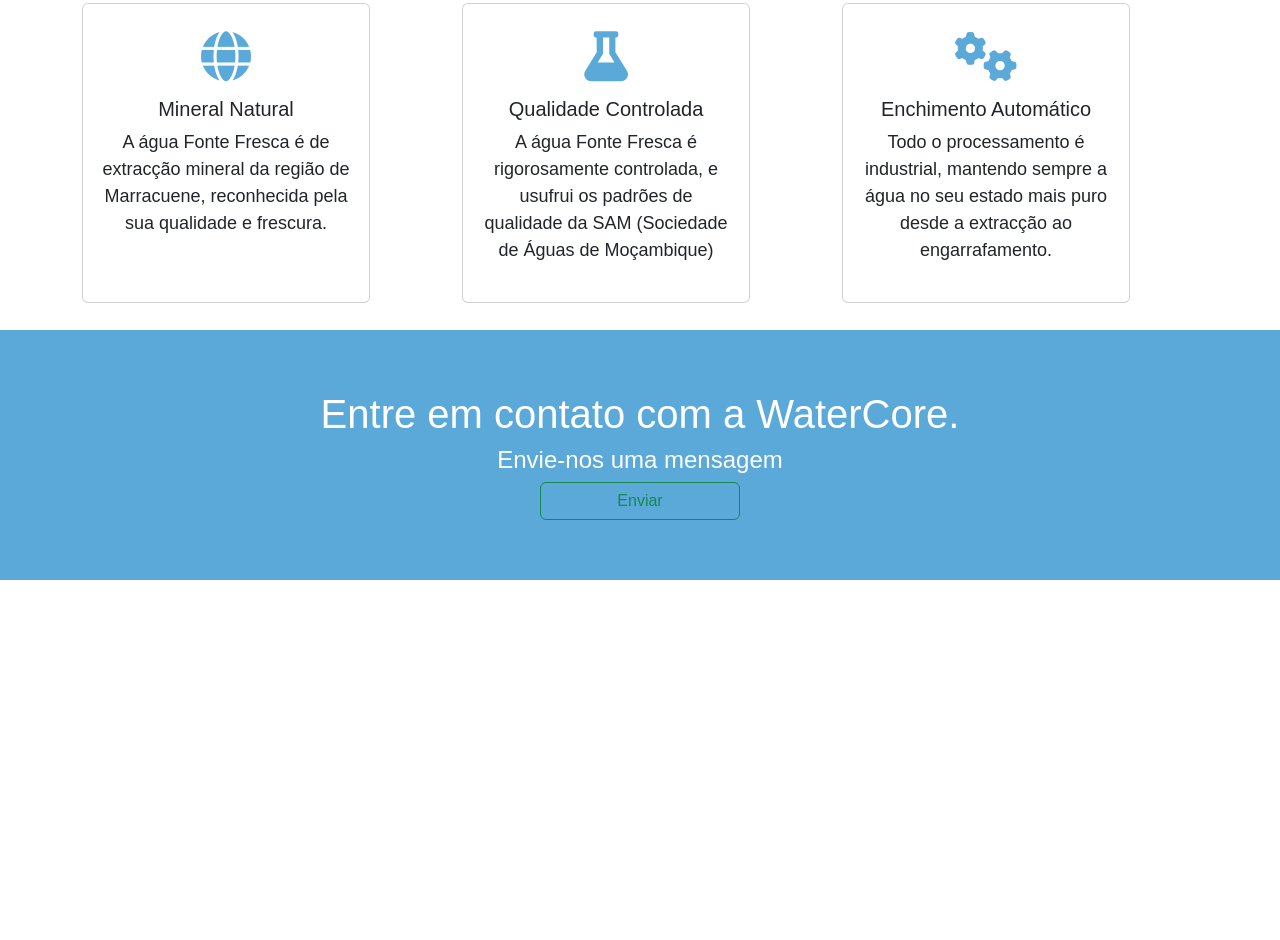
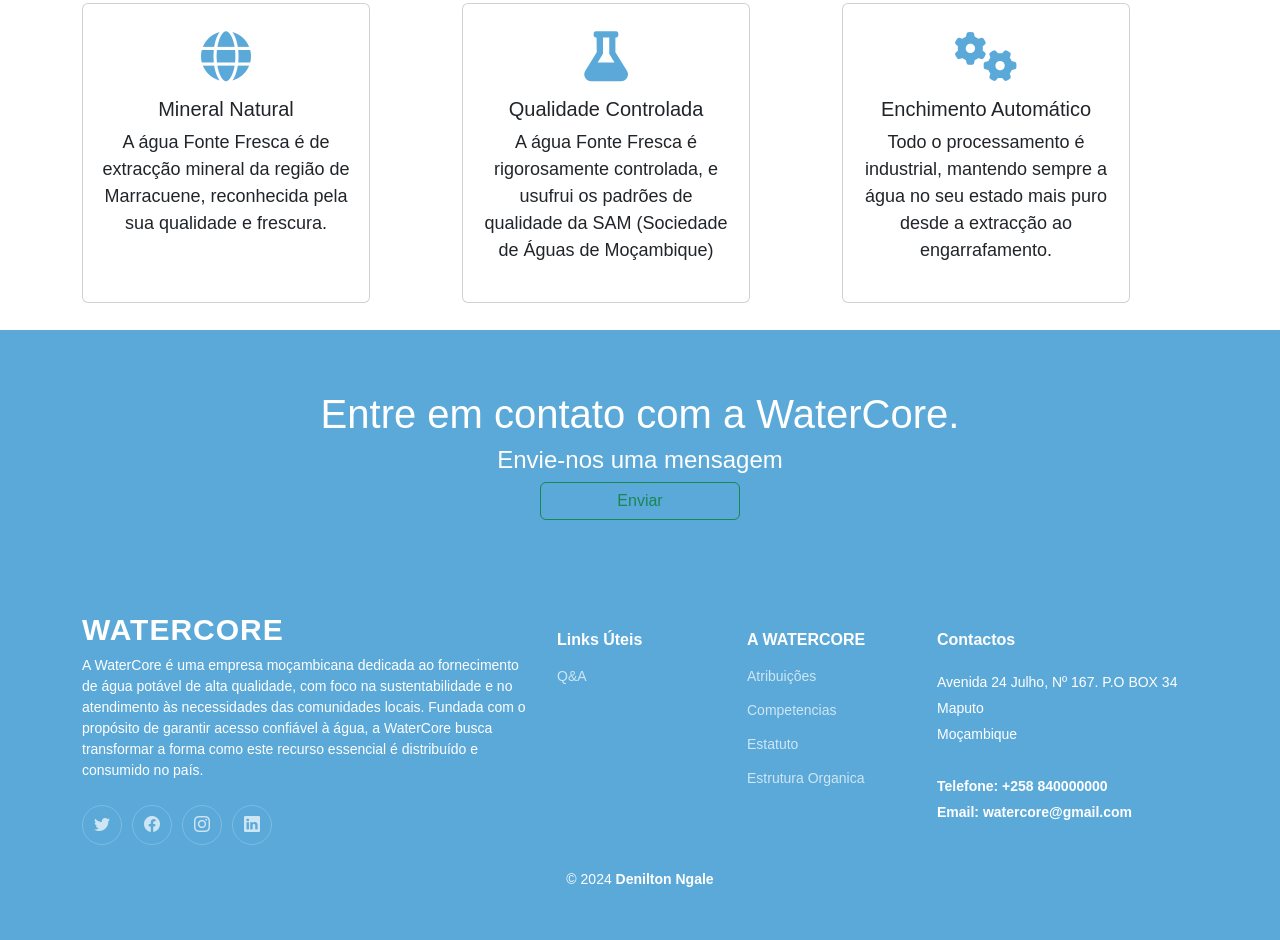
Before and after one commit to SH4RKOzin/WaterCore, a plain HTML site: page index.html in a window 1280 px wide. Shown: the part 693-1633 px from the top of the page. Before the commit the page ends 1273 px from the top, so only its background shows below. Drawn offline with nearby package versions, Linux system fonts and the light colour scheme.

Commit message:
Add files via upload

```diff
--- a/assets/css/index.css
+++ b/assets/css/index.css
@@ -102,3 +102,125 @@
       right: 0;
       margin: auto;
     }
+
+
+
+
+
+
+
+
+
+/* rodape */
+.footer {
+  font-size: 14px;
+  background-color:var(--fonte1) ;
+  padding: 50px 0;
+  color: white;
+}
+
+.footer .footer-info .logo {
+  line-height: 0;
+  margin-bottom: 25px;
+}
+
+.footer .footer-info .logo img {
+  max-height: 40px;
+  margin-right: 6px;
+}
+
+.footer .footer-info .logo span {
+  font-size: 30px;
+  font-weight: 700;
+  letter-spacing: 1px;
+  color: #fff;
+  font-family: var(--preto);
+}
+
+.footer .footer-info p {
+  font-size: 14px;
+  font-family: var(--preto);
+}
+
+.footer .social-links a {
+  display: flex;
+  align-items: center;
+  justify-content: center;
+  width: 40px;
+  height: 40px;
+  border-radius: 50%;
+  border: 1px solid rgba(255, 255, 255, 0.2);
+  font-size: 16px;
+  color: rgba(255, 255, 255, 0.7);
+  margin-right: 10px;
+  transition: 0.3s;
+}
+
+.footer .social-links a:hover {
+  color: var(--amarelo);
+  border-color: #fff;
+}
+
+.footer h4 {
+  font-size: 16px;
+  font-weight: bold;
+  position: relative;
+  padding-bottom: 12px;
+}
+
+.footer .footer-links {
+  margin-bottom: 30px;
+}
+
+.footer .footer-links ul {
+  list-style: none;
+  padding: 0;
+  margin: 0;
+}
+
+.footer .footer-links ul i {
+  padding-right: 2px;
+  color: rgba(0, 131, 116, 0.8);
+  font-size: 12px;
+  line-height: 0;
+}
+
+.footer .footer-links ul li {
+  padding: 10px 0;
+  display: flex;
+  align-items: center;
+}
+
+.footer .footer-links ul li:first-child {
+  padding-top: 0;
+}
+
+.footer .footer-links ul a {
+  color: rgba(255, 255, 255, 0.7);
+  transition: 0.3s;
+  display: inline-block;
+  line-height: 1;
+  text-decoration: none;
+}
+
+.footer .footer-links ul a:hover {
+  color: #fff;
+}
+
+.footer .footer-contact p {
+  line-height: 26px;
+}
+
+.footer .copyright {
+  text-align: center;
+}
+
+.footer .credits {
+  padding-top: 4px;
+  text-align: center;
+  font-size: 13px;
+}
+
+.footer .credits a {
+  color: #fff;
+}
--- a/index.html
+++ b/index.html
@@ -146,6 +146,65 @@
     </div>
 </div>
 
+<footer id="footer" class="footer">
+  <div class="container">
+      <div class="row gy-4">
+        <div class="col-lg-5 col-md-12 footer-info">
+          <a href="index.php#verde" class="logo d-flex align-items-center" style="text-decoration: none;">
+            <span>WATERCORE</span>
+          </a>
+          <p>A WaterCore é uma empresa moçambicana dedicada ao fornecimento de água potável de alta qualidade,
+             com foco na sustentabilidade e no atendimento às necessidades das comunidades locais. Fundada com
+              o propósito de garantir acesso confiável à água, a WaterCore busca transformar a forma como este
+               recurso essencial é distribuído e consumido no país.</p>
+          <div class="social-links d-flex mt-4">
+            <a href="#" class="twitter"><i class="bi bi-twitter"></i></a>
+            <a href="#" target="blank" class="facebook"><i class="bi bi-facebook"></i></a>
+            <a href="#" class="instagram"><i class="bi bi-instagram"></i></a>
+            <a href="#" class="linkedin"><i class="bi bi-linkedin"></i></a>
+          </div>
+        </div>
 
+        <div class="col-lg-2 col-6 footer-links">
+          <h4>Links Úteis</h4>
+          <ul>
+              <li><a href="#" target="blank">Q&A</a></li>
+
+          </ul>
+        </div>
+
+        <div class="col-lg-2 col-6 footer-links">
+          <h4>A WATERCORE</h4>
+          <ul>
+            <li><a href="#">Atribuições</a></li>
+            <li><a href="#">Competencias</a></li>
+            <li><a href="#">Estatuto</a></li>
+            <li><a href="#">Estrutura Organica</a></li>
+          </ul>
+        </div>
+
+        <div class="col-lg-3 col-md-12 footer-contact text-center text-md-start">
+          <h4>Contactos</h4>
+          <p>
+            Avenida 24 Julho, Nº 167. P.O BOX 34<br>
+            Maputo<br>
+            Moçambique <br><br>
+            <strong>Telefone: +258 840000000</strong><br>
+            <strong>Email: watercore@gmail.com</strong> <br>
+          </p>
+
+        </div>
+
+      </div>
+    </div>
+
+    <div class="container mt-4">
+      <div class="copyright">
+
+        &copy; 2024 <strong><span>Denilton Ngale</span></strong>
+      </div>
+    </div>
+
+  </footer>
 </body>
 </html>
```
Also changed, not shown: assets/img/Licença.pdf.png (added).
